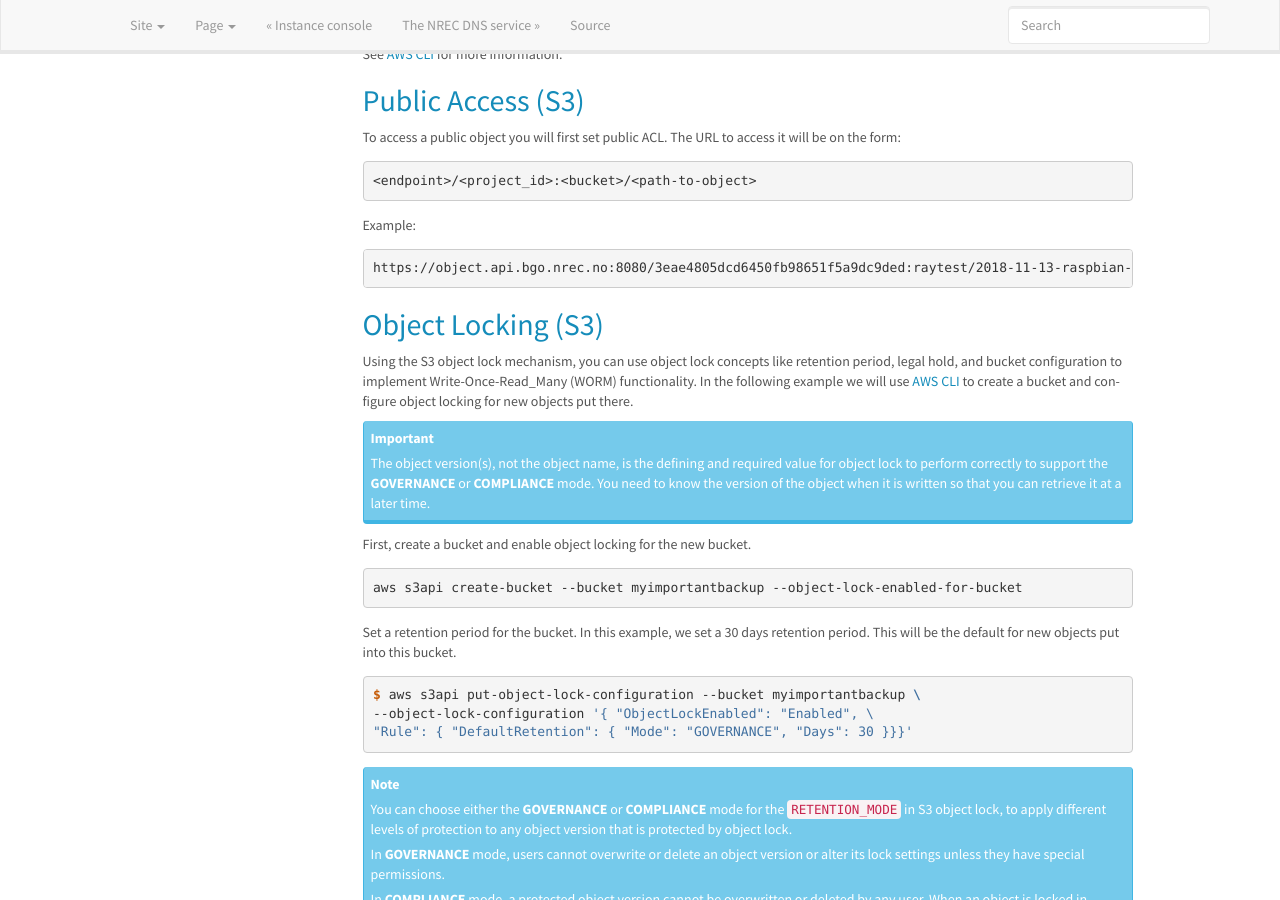
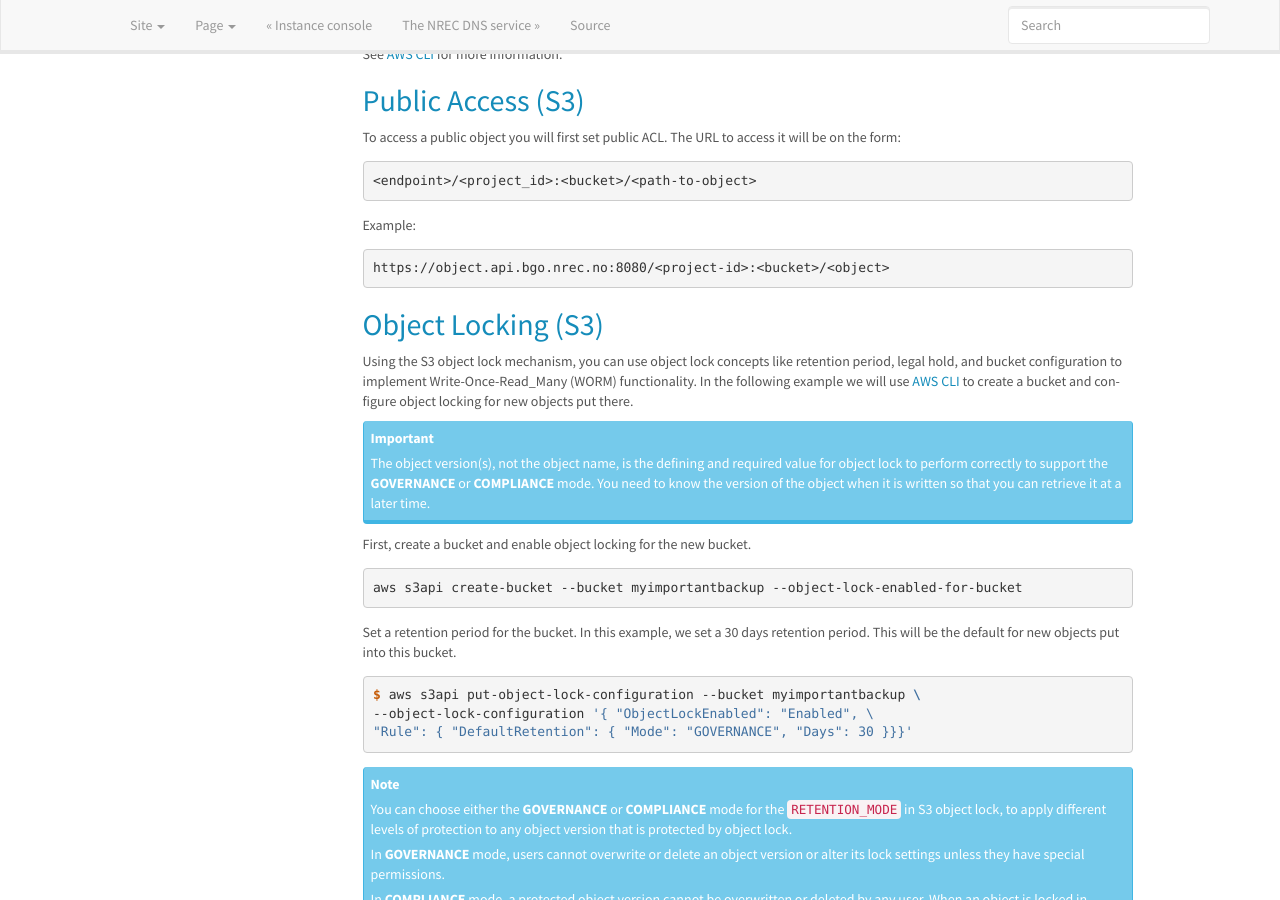
Before and after one commit to norcams/docs-enduser, a Sphinx documentation site: the page built from docs/object.rst, in a window 1280 px wide and 900 px high, scrolled down 2025 px. Built offline with Sphinx 7.4.7, drawn with Linux system fonts in a browser that asks for light colours; part of the change alters nothing that is shown.

Commit message:
docs: replaced real world object example with pseudocode

```diff
--- a/docs/object.rst
+++ b/docs/object.rst
@@ -141,7 +141,7 @@ Example:
 
 .. code-block:: console
 
-  https://object.api.bgo.nrec.no:8080/3eae4805dcd6450fb98651f5a9dc9ded:raytest/2018-11-13-raspbian-stretch-lite.img
+  https://object.api.bgo.nrec.no:8080/<project-id>:<bucket>/<object>
 
 Object Locking (S3)
 ===================
```
